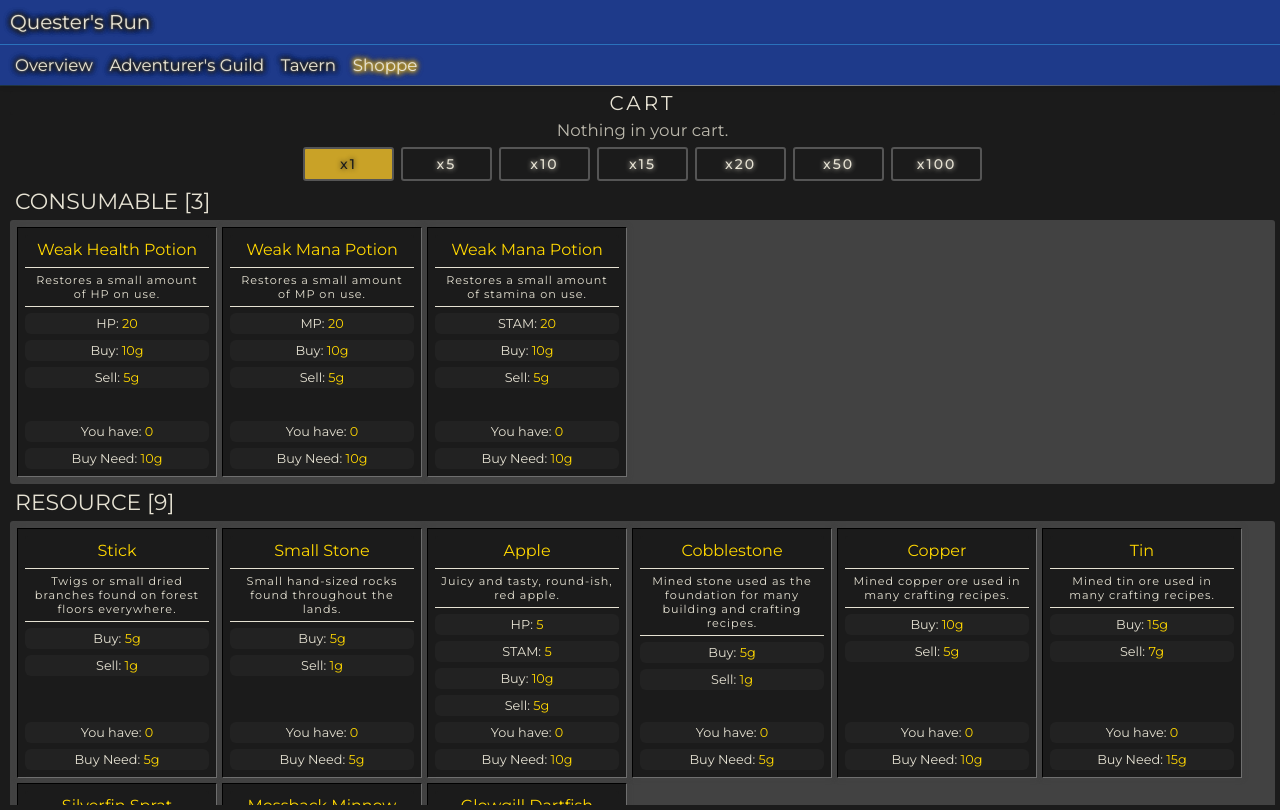
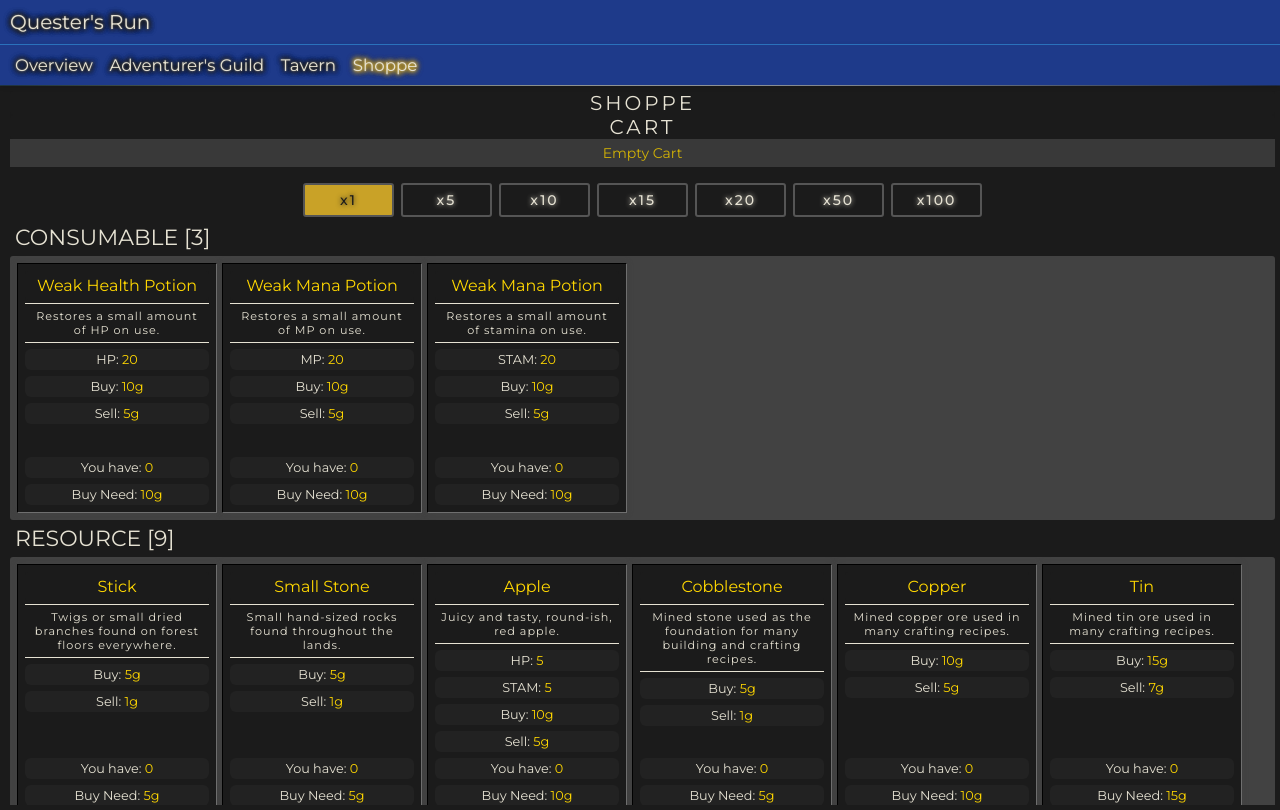
Before and after one commit to andgr457/questers-run-p, a React (Vite) app: page /shoppe in a window 1280 px wide. Built offline with nearby package versions, Linux system fonts and the light colour scheme.

Commit message:
styled cart opacity transitions

```diff
--- a/src/components/modals/ConfirmModal.tsx
+++ b/src/components/modals/ConfirmModal.tsx
@@ -22,7 +22,7 @@ export default function ConfirmModal(props: ConfirmModalProps) {
       <div className='confirm-description' style={{textAlign: 'center'}}>
         {props.message}
       </div>
-      {!props.content ? <></> : <><hr/>{props.content}</>}
+      {!props.content ? <></> : <div className='confirm-content'>{props.content}</div>}
       <div className='modal-actions'>
 
         {props.isYesNo === true && <>
--- a/src/components/modals/Modal.css
+++ b/src/components/modals/Modal.css
@@ -152,6 +152,12 @@
   max-width: 250px;
 }
 
+.confirm-content {
+  padding: 5px;
+  font-size: smaller;
+  text-align: center;
+}
+
 @keyframes modalFadeIn {
   from {
     opacity: 0;
--- a/src/components/shoppe/Shoppe.css
+++ b/src/components/shoppe/Shoppe.css
@@ -19,6 +19,12 @@
   -webkit-overflow-scrolling: touch;
   cursor: pointer;
   user-select: none;
+  opacity: 0;
+  transition: opacity 1s;
+}
+
+.shoppe-item-list.open {
+  opacity: 1;
 }
 
 .shoppe-item-type-group-title {
@@ -48,8 +54,16 @@
   color: var(--text);
   font-size: 0.8em;
   gap: 3px;
+  /* display: flex; */
+  flex-direction: column;
+  opacity: 0;
+  display: none;
+  transition: opacity 1s;
+}
+
+.shoppe-item.open {
+  opacity: 1;
   display: flex;
-  flex-direction: column;
 }
 
 .shoppe-item-bottom {
@@ -124,6 +138,16 @@
   transform: scale(1.05);
 }
 
+.shoppe-cart-empty {
+  opacity: 0;
+  display: none;
+  transition: opacity 1s;
+}
+
+.shoppe-cart-empty.open{
+  display: block;
+  opacity: 1;
+}
 
 .shoppe-cart {
 
--- a/src/components/shoppe/ShoppeCart.tsx
+++ b/src/components/shoppe/ShoppeCart.tsx
@@ -31,20 +31,25 @@ export default function ShoppeCart(props: ShoppeCartProps){
   const sellingTotal = selling.reduce((total, ci) => {
     return total + (ci.item.gold.sell * ci.amount)
   }, 0)
+  const eitherInCart = buying.length > 0 || selling.length > 0
+  const neitherInCart = buying.length === 0 && selling.length === 0
+  const buyingInCart = buying.length > 0
+  const sellingInCart = selling.length > 0
+
   return <div >
     <div className='page-header-main'>
       CART
     </div>
-    {buying.length === 0 && selling.length === 0 && <div style={{textAlign: 'center', color: 'var(--text)', padding: '5px', fontSize: 'smaller', opacity: '80%'}}>
-      Nothing in your cart.
-    </div>}
-    {(buying.length > 0 || selling.length > 0) && <div className='flex-wrap' style={{gap: '15px', justifyContent: 'center', padding: '5px'}}>
+    <div className={`shoppe-cart-empty ${neitherInCart === true ? 'open' : ''}`} style={{backgroundColor: 'var(--bg-dark-2)', textAlign: 'center', color: 'gold', padding: '5px', fontSize: '0.7em', opacity: '80%'}}>
+      Empty Cart
+    </div>
+    {eitherInCart === true && <div className='flex-wrap' style={{gap: '15px', justifyContent: 'center', padding: '5px'}}>
       <button className='basic' onClick={handleClearCart}>CLEAR CART</button>
       <button className='success' onClick={handleConfirmCartTransactions}>CONFIRM</button>
     </div>}
 
-    {(buying.length > 0 || selling.length > 0) && <div className='shoppe-item-list'>
-      <div className='shoppe-item' style={{width: '15%'}}>
+    <div className={`shoppe-item-list ${eitherInCart === true ? 'open' : ''}`}>
+      <div className={`shoppe-item ${eitherInCart === true ? 'open' : ''}`} style={{width: '15%'}}>
         <div className='list-item-title'>
           TOTAL
         </div>
@@ -59,7 +64,7 @@ export default function ShoppeCart(props: ShoppeCartProps){
         </div>
       </div>
 
-      {buying.length > 0 && <div className='shoppe-item' style={{width: 'fit-content'}}>
+      <div className={`shoppe-item ${buyingInCart === true ? 'open' : ''}`} style={{width: 'fit-content'}}>
         <div className='list-item-title'>
           BUYING
         </div>
@@ -79,8 +84,8 @@ export default function ShoppeCart(props: ShoppeCartProps){
             </div>
           </div>
         })}
-      </div>}
-      {selling.length > 0 && <div className='shoppe-item' style={{width: 'fit-content'}}>
+      </div>
+      <div className={`shoppe-item ${sellingInCart === true ? 'open' : ''}`} style={{width: 'fit-content'}}>
         <div className='list-item-title'>
           SELLING
         </div>
@@ -100,7 +105,7 @@ export default function ShoppeCart(props: ShoppeCartProps){
             </div>
           </div>
         })}
-      </div>}
-    </div>}
+      </div>
+    </div>
   </div>
 }
--- a/src/components/shoppe/ShoppeItem.tsx
+++ b/src/components/shoppe/ShoppeItem.tsx
@@ -30,7 +30,7 @@ export default function ShoppeItem(props: ShoppeItemProps){
 
   const characterItemAmount = getCharacterItemAmount(characterInventories ?? [], item.id)
 
-  const content = <div className={`shoppe-item`}>
+  const content = <div className={`shoppe-item open`}>
     <div className='shoppe-item-name'>
       {item.name}
     </div>
--- a/src/components/shoppe/ShoppeList.tsx
+++ b/src/components/shoppe/ShoppeList.tsx
@@ -59,7 +59,7 @@ export default function ShoppeList(props: ShoppeListProps){
         <div className='shoppe-item-type-group-title'>
           {propertyName?.toUpperCase()} [{typeItems.length}]
         </div>
-        <div className='shoppe-item-list'>
+        <div className='shoppe-item-list open'>
           {typeItems.map(i => {
             return <ShoppeItem {...props} shoppeItem={i} amount={amount} characterGold={characterGold} />
           })}
--- a/src/pages/shoppe/ShoppePage.tsx
+++ b/src/pages/shoppe/ShoppePage.tsx
@@ -55,7 +55,14 @@ export default function ShoppePage(props: ShoppePageProps){
     if(!await showConfirm({
       isYesNo: true,
       title: 'Confirm Clear',
-      message: 'This will remove everything in your shoppe cart. Are you sure?'
+      message: 'This will remove everything in your shoppe cart. Are you sure?',
+      content: <div>
+        {cartItems.map(ci => {
+          return <div>
+            {ci.transactionType.toUpperCase()} x{ci.amount} {ci.item.name}
+          </div>
+        })}
+      </div>
     })){
       return
     }
@@ -153,6 +160,9 @@ export default function ShoppePage(props: ShoppePageProps){
   }, 0)
   characterGold = characterGold - cartTotal
   return <div>
+    <div className='page-header-main'>
+      SHOPPE
+    </div>
     <ShoppeCart
       {...props}
       cartItems={cartItems}
```
